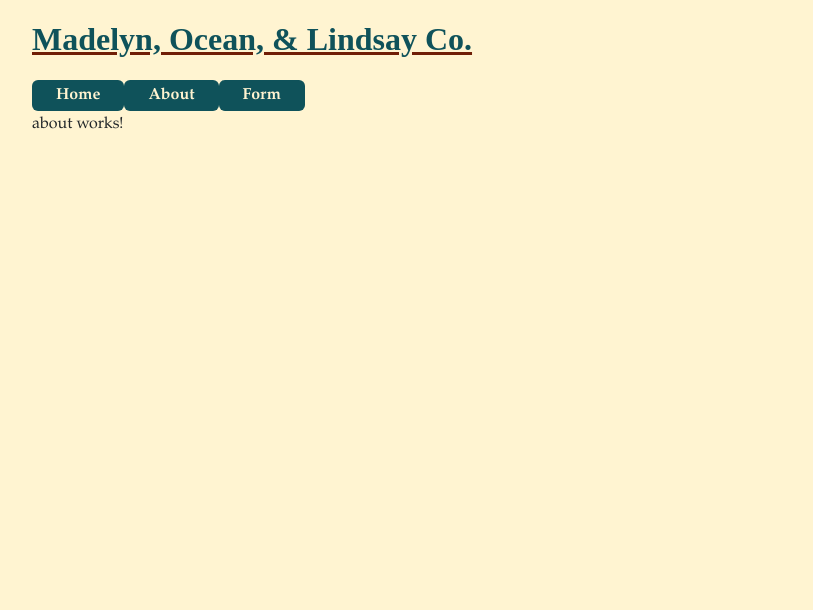
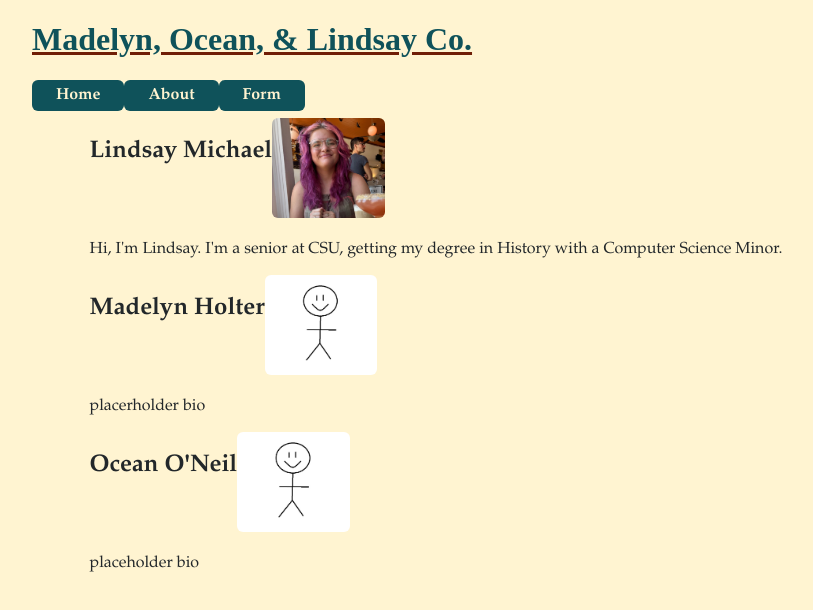
Before and after one commit to lpmichael/group-25-project, an Angular app: page /about in a window 1280 px wide. Shown: the top 610 px of the page, without its empty margins (32-845 px from the left). Built offline with nearby package versions, Linux system fonts and the light colour scheme.

Commit message:
altered about page, added images and placeholder text

```diff
--- a/src/app/about/about.component.html
+++ b/src/app/about/about.component.html
@@ -1 +1,31 @@
-<p>about works!</p>
+
+<br>
+<body>
+    <div class="icon">
+        <div><h2>Lindsay Michael</h2></div>
+        <div> <img src="../assets/LM.jpg" alt="A photo of a woman with pink hair and glasses."></div>
+
+    </div>
+    <p>
+        Hi, I'm Lindsay. I'm a senior at CSU, getting my degree in History with a Computer Science Minor.
+    </p>
+
+    <div class="icon">
+        <div><h2> Madelyn Holter</h2></div>
+        <div> <img src="../assets/placeholder.jpg" alt="black stick figure drawing on white background"> </div>
+    </div>
+
+    <p>
+        placerholder bio
+    </p>
+
+    <div class="icon">
+        <div><h2>Ocean O'Neil</h2></div>
+        <div> <img src="../assets/placeholder.jpg" alt="black stick figure drawing on white background"> </div>
+    </div>
+
+    <p>
+        placeholder bio
+    </p>
+
+</body>
--- a/src/app/app.routes.ts
+++ b/src/app/app.routes.ts
@@ -5,8 +5,9 @@ import { AboutComponent } from './about/about.component';
 import { FormComponent } from './form/form.component';
 
 export const routes: Routes = [
+    {path: '', redirectTo: 'home', pathMatch: 'full'},
     {path: 'home', component: HomeComponent},
     {path: 'about', component: AboutComponent},
     {path: 'form', component: FormComponent},
-    {path: '', redirectTo: 'home', pathMatch: "full"},
+
 ];
--- a/src/app/home/home.component.html
+++ b/src/app/home/home.component.html
@@ -1,5 +1,5 @@
 <title>Home</title>
-
+<br>
 <body>
 <h2>Welcome!</h2>
 
--- a/src/styles.css
+++ b/src/styles.css
@@ -36,7 +36,6 @@ nav {
     text-decoration: underline;
     text-decoration-thickness: 3px;
     text-decoration-color: rgb(112, 30, 6);
-
   }
 
   h2, h3 {
@@ -53,3 +52,11 @@ nav {
   }
 
   /*# sourceMappingURL=out.css.map */
+
+  img{
+    border-radius: 6px;
+    height: 100px;
+}
+.icon{
+    display: flex;
+}
```
Also changed, not shown: src/assets/LM.jpg (added), src/assets/placeholder.jpg (added).
